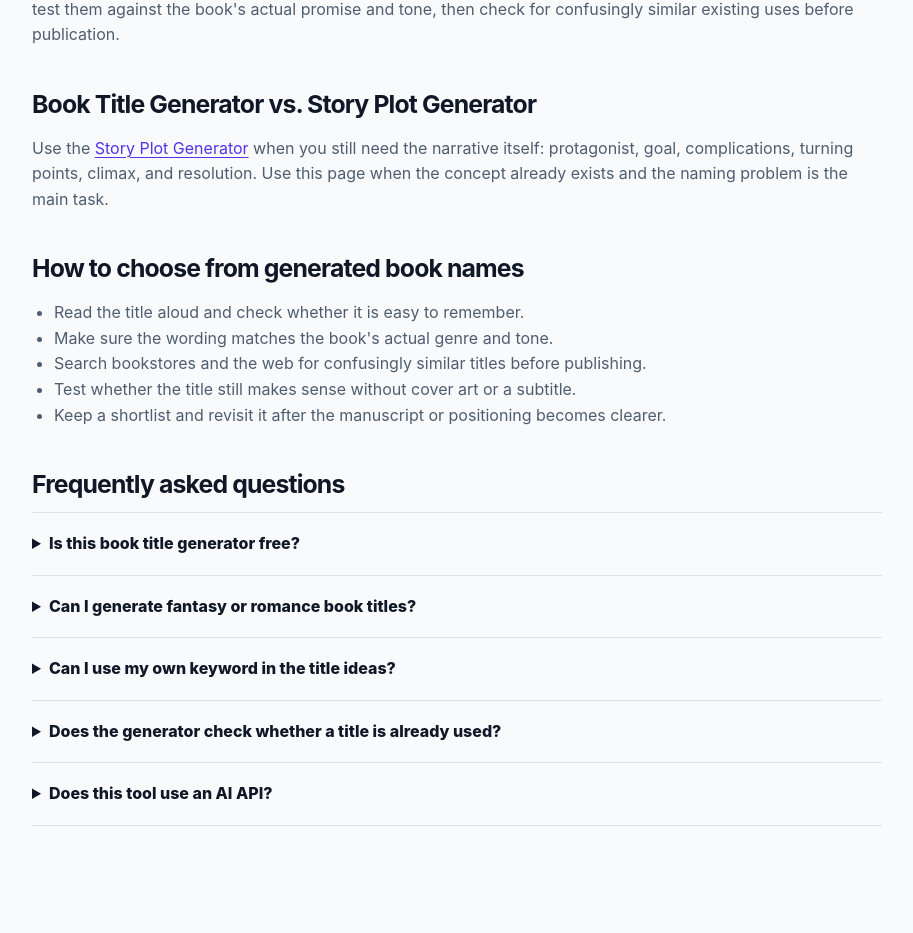
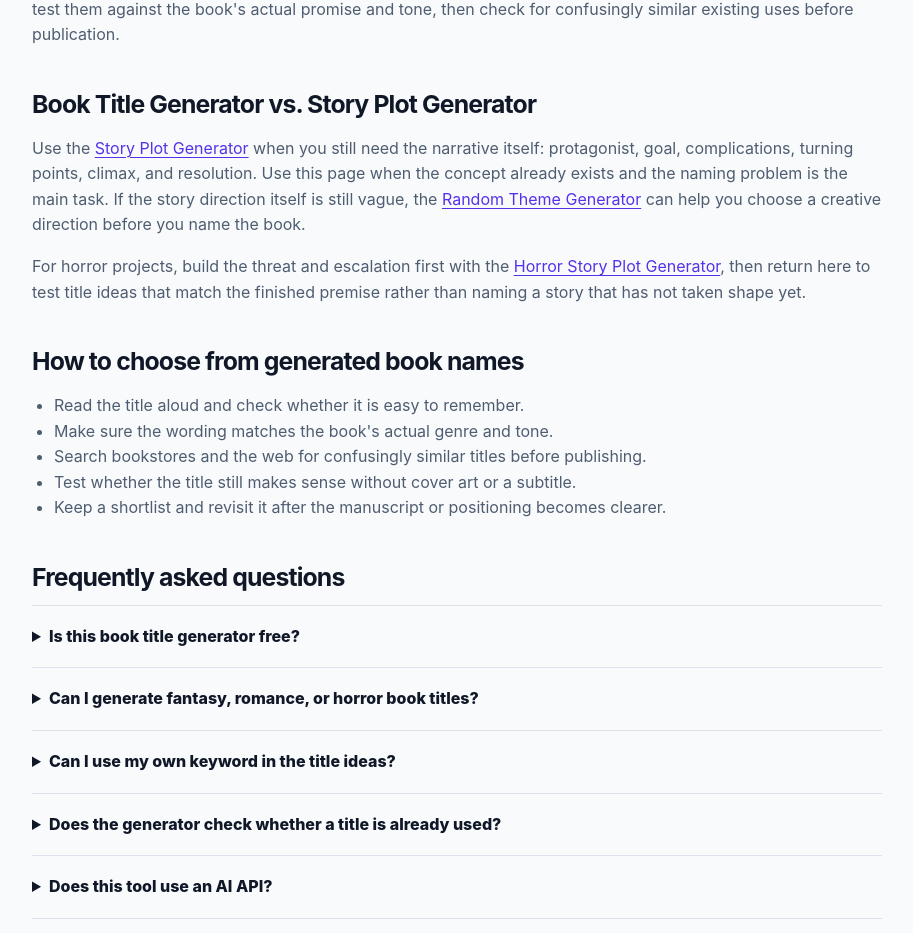
Before and after one commit to GrithX-Solutions/promptvera, a Next.js app: page /book-title-generator in a window 1280 px wide. Shown: the part 2611-3544 px from the top of the page, without its empty margins (183-1096 px from the left). Built offline with nearby package versions, Linux system fonts and the light colour scheme.

Commit message:
Implement P0 SEO semantics for app/book-title-generator/page.tsx

```diff
--- a/app/book-title-generator/page.tsx
+++ b/app/book-title-generator/page.tsx
@@ -107,7 +107,15 @@ export default function BookTitleGeneratorPage() {
           when you still need the narrative itself: protagonist, goal,
           complications, turning points, climax, and resolution. Use this page
           when the concept already exists and the naming problem is the main
-          task.
+          task. If the story direction itself is still vague, the{" "}
+          <Link href="/random-theme-generator">Random Theme Generator</Link> can help you
+          choose a creative direction before you name the book.
+        </p>
+        <p>
+          For horror projects, build the threat and escalation first with the{" "}
+          <Link href="/horror-story-plot-generator">Horror Story Plot Generator</Link>,
+          then return here to test title ideas that match the finished premise rather than
+          naming a story that has not taken shape yet.
         </p>
 
         <h2>How to choose from generated book names</h2>
@@ -126,7 +134,7 @@ export default function BookTitleGeneratorPage() {
             <p>Yes. The current tool is free and does not require an account.</p>
           </details>
           <details>
-            <summary>Can I generate fantasy or romance book titles?</summary>
+            <summary>Can I generate fantasy, romance, or horror book titles?</summary>
             <p>
               Yes. Fiction genres include fantasy, romance, mystery, thriller,
               horror, science fiction, adventure, historical, literary, and
```
